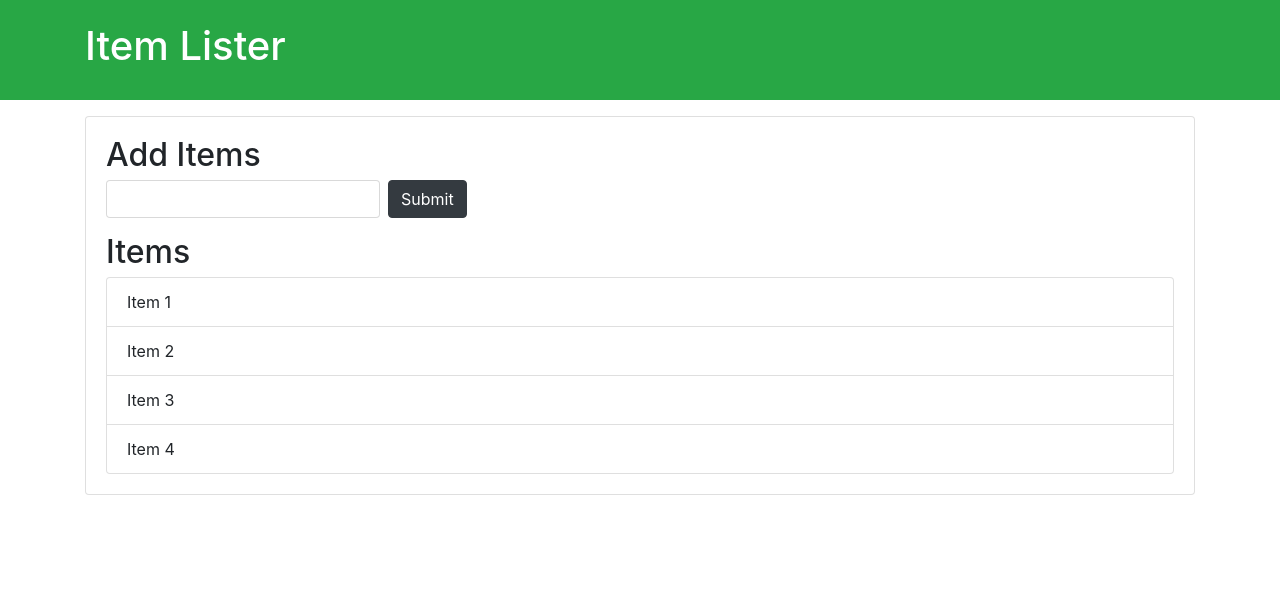
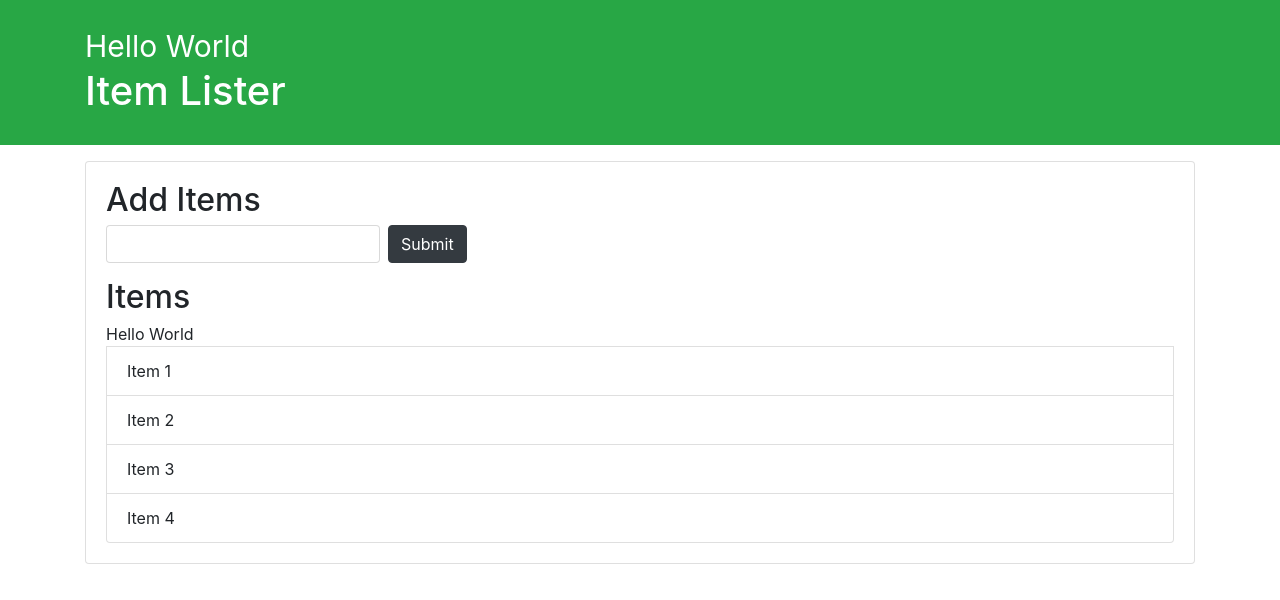
Before and after one commit to imKira97/DOMSELECTOR, a plain HTML site: page index.html in a window 1280 px wide. Drawn offline with nearby package versions, Linux system fonts and the light colour scheme.

Commit message:
dom part2

```diff
--- /dev/null
+++ b/dom2.js
@@ -0,0 +1,146 @@
+//traversing the DOM
+
+/*
+Parent
+child
+Sibling
+
+*/
+
+//UL id name
+let itemList=document.querySelector('#items');
+
+
+// //Parent Node
+// console.log(itemList.parentNode);//it will give us parent tag of this
+
+// //change parent color background
+// itemList.parentNode.style.backgroundColor='lightgrey';
+
+// console.log(itemList.parentNode.parentNode.parentNode);//parent of parent node of this div tag
+
+// //Parent Element same as parentNode
+// console.log(itemList.parentElement);
+
+// //change parent color background
+// itemList.parentElement.style.backgroundColor='lightgrey';
+
+// console.log(itemList.parentElement.parentElement.parentElement);
+
+
+//childNodes
+//console.log(itemList.childNodes);//will give all the child of this
+/*
+output of above code-
+text-> represent a whitespace or line break
+so if we write all <li> in 1 line it will get deleted
+NodeList(9) [text, li.list-group-item, text, li.list-group-item, text, li.list-group-item, text, li.list-group-item, text]
+0
+:
+text
+1
+:
+li.list-group-item
+2
+:
+text
+3
+:
+li.list-group-item
+4
+:
+text
+5
+:
+li.list-group-item
+6
+:
+text
+7
+:
+li.list-group-item
+8
+:
+text
+length
+:
+9
+[[Prototype]]
+:
+NodeList
+
+
+*/
+
+// /*
+// Children- use this property here we dont get extra text of whitespace and new line
+// we only get child tag of parents
+
+// */
+// console.log(itemList.children);
+// console.log(itemList.children[1]);
+// itemList.children[1].style.backgroundColor='green';
+
+// //firstChild- this also includes any whitespace and new line similar to childNode
+// console.log(itemList.firstChild);//output text
+
+//so use firstElementChild
+//console.log(itemList.firstElementChild);//putput will be li
+
+/*
+we have lastChild and lastElementChild
+*/
+
+/*
+now look at sibling
+*/
+
+//1st nextSibling
+//console.log(itemList.nextSibling);//output text
+
+// console.log(itemList.nextElementSibling);//output will be null since there is nothing after that
+// let titleHeader2=document.querySelector('#tittle-2');
+// console.log(titleHeader2.nextElementSibling);//h2  sibling is form
+
+// //previousSibling
+// console.log(itemList.previousSibling);
+// //previousSiblingElement
+
+// console.log(itemList.previousElementSibling);//h2 tag
+
+//create Element
+
+//create div
+let newDiv=document.createElement('div');
+
+
+//add class and id to it
+newDiv.id='newDiv';
+newDiv.className='hello';
+
+//set attribute
+newDiv.setAttribute('title','hello-world');
+
+//create textnode
+let newDivText=document.createTextNode('Hello World');
+//add text to div
+newDiv.appendChild(newDivText);
+
+//till now we just create but not added it in DOM (to our page so lets add it)
+//inside header tag class container
+var container =document.querySelector('header .container');
+var h1=document.querySelector('header h1')//h1 tag of header
+
+//insertBefore(what we want to insert ,where to insert)
+console.log(newDiv)
+newDiv.style.fontSize='30px';
+container.insertBefore(newDiv,h1);
+
+
+let newDiv1=document.createElement('div');
+let newDivText1=document.createTextNode('Hello World');
+newDiv1.appendChild(newDivText1);
+
+var container2 =document.querySelector('.list-group');
+var h2=document.querySelector('.list-group-item');
+container2.insertBefore(newDiv1,h2);
--- a/index.html
+++ b/index.html
@@ -18,7 +18,7 @@
   </header>
   <div class="container">
    <div id="main" class="card card-body">
-    <h2 class="title">Add Items</h2>
+    <h2 id="tittle-2" class="title">Add Items</h2>
     <form class="form-inline mb-3">
       <input type="text" class="form-control mr-2">
       <input type="submit" class="btn btn-dark" value="Submit">
@@ -33,6 +33,7 @@
    </div>
   </div>
 
-  <script src="dom.js"></script>
+ <!--<script src="dom.js"></script>-->
+  <script src="dom2.js"></script>
 </body>
 </html>
```
